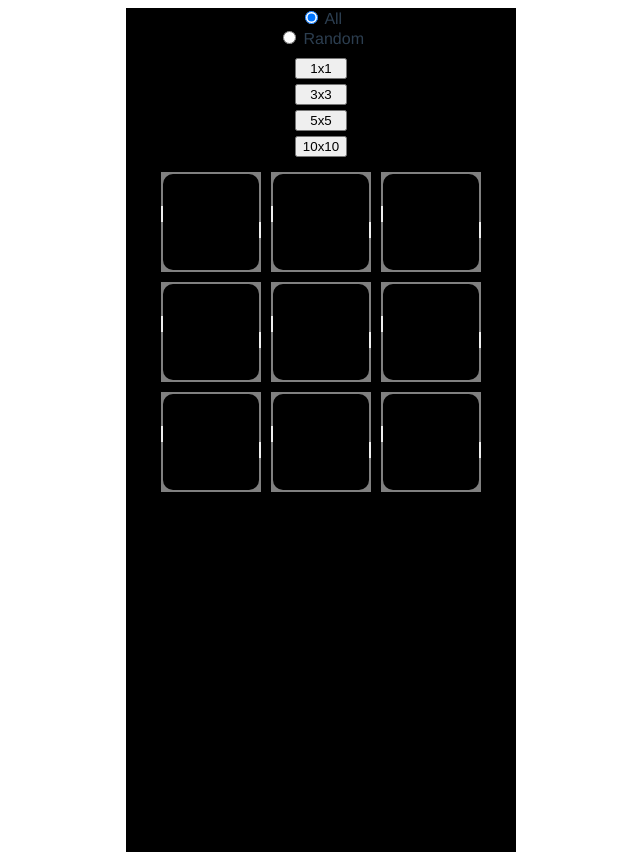
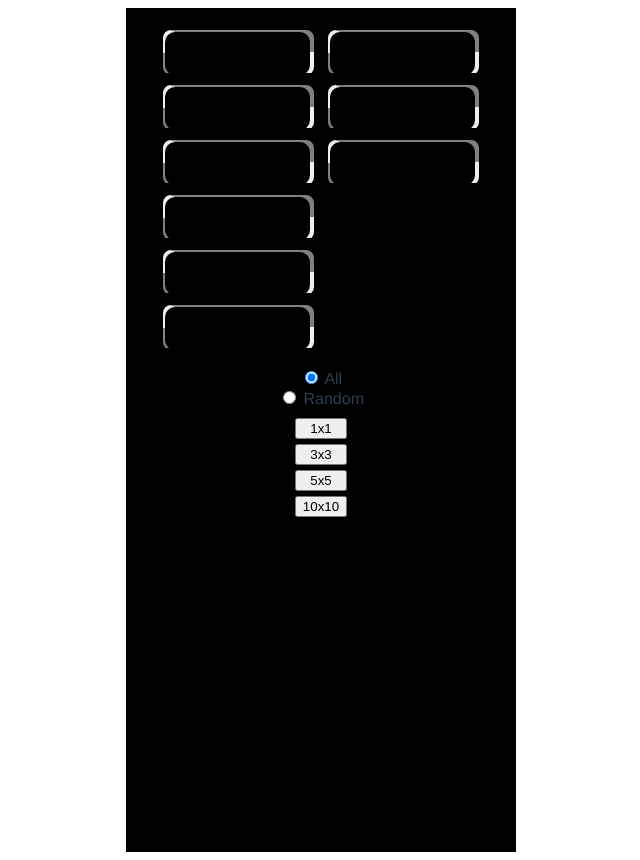
Before and after one commit to ShiuanRenLin/vue3AnimationSource, a Vue app: page / in a window 1280 px wide. Shown: the whole page, without its empty margins (319-959 px from the left). Built offline with nearby package versions, Linux system fonts and the light colour scheme.

Commit message:
調整按鈕格式

```diff
--- a/src/components/Grid.vue
+++ b/src/components/Grid.vue
@@ -1,5 +1,20 @@
 <template>
   <div class="grid-container">
+    <!-- 網格 -->
+    <div class="grid" :style="{ gridTemplateColumns: `repeat(auto-fill, minmax(${100 / gridSize}%, 1fr))` }">
+      <!-- 使用 grid-template-columns 和 grid-template-rows 來設置格子的排列 -->
+      <div v-for="rowIndex in rowCount" :key="'row-' + rowIndex" class="row">
+        <div v-for="cellIndex in columnCount" :key="'cell-' + cellIndex" class="cell">
+          <!-- 每個格子的內容，包含CSS動畫 -->
+          <div class="cell-content">
+            <!-- 應用動畫效果 -->
+            <div :class="['border', { 'animate': shouldDisplayCell(rowIndex, cellIndex) }]">
+              <div class="content"></div>
+            </div>
+          </div>
+        </div>
+      </div>
+    </div>
     <!-- 顯示模式切換按鈕 -->
     <div class="controls">
       <label>
@@ -17,21 +32,6 @@
       <button @click="setGridSize(3)">3x3</button>
       <button @click="setGridSize(5)">5x5</button>
       <button @click="setGridSize(10)">10x10</button>
-    </div>
-    <!-- 網格 -->
-    <div class="grid">
-      <!-- 使用 grid-template-columns 和 grid-template-rows 來設置格子的排列 -->
-      <div v-for="rowIndex in rowCount" :key="'row-' + rowIndex" class="row">
-        <div v-for="cellIndex in columnCount" :key="'cell-' + cellIndex" class="cell">
-          <!-- 每個格子的內容，包含CSS動畫 -->
-          <div class="cell-content">
-            <!-- 應用動畫效果 -->
-            <div :class="['border', { 'animate': shouldDisplayCell(rowIndex, cellIndex) }]">
-              <div class="content"></div>
-            </div>
-          </div>
-        </div>
-      </div>
     </div>
   </div>
 </template>
@@ -103,20 +103,29 @@ export default {
   flex-direction: column;
   align-items: center;
 }
+.controls {
+  margin-bottom: 10px;
+  display: flex;
+  flex-direction: column;
+}
+.controls button {
+  margin-bottom: 5px;
+}
 .grid {
   display: grid;
-  grid-template-columns: repeat(auto-fill, minmax(100px, 1fr)); /* 自動填充列，最小100px寬度 */
   gap: 10px; /* 格子之間的間隔 */
-  width: 320px; /* 調整整體網格的寬度 */
+  width: 320px; /* 固定整體網格的寬度 */
+  height: 320px; /* 固定整體網格的高度 */
+  margin: 20px 0; /* 上下留出20px的間距 */
 }
+
 .row {
   display: grid; /* 每行使用 grid 布局 */
-  grid-template-columns: repeat(auto-fill, minmax(100px, 1fr)); /* 自動填充列，最小100px寬度 */
   gap: 10px; /* 格子之間的間隔 */
 }
 .cell {
   width: 100%; /* 每個格子佔滿父容器寬度 */
-  height: 100px; /* 每個格子的高度 */
+  height: 100%; /* 每個格子的高度 */
   background-color: black; /* 背景色為黑色 */
   display: flex;
   justify-content: center;
@@ -141,12 +150,14 @@ export default {
 }
 
 .border {
-  width: 100%;
-  height: 100%;
+  width: 100%; /* 讓border元素充滿cell的寬度 */
+  height: 100%; /* 讓border元素充滿cell的高度 */
   margin: auto;
   position: relative;
   overflow: hidden;
   background: gray;
+  border: 2px solid black;
+  border-radius: 10px; /* 添加內部內容的圓角 */
 }
 .border.animate {
   background: gray
@@ -190,22 +201,16 @@ export default {
   }
 }
 
-.controls {
-  margin-bottom: 10px;
-  display: flex;
-  flex-direction: column;
-}
-.controls button {
-  margin-bottom: 5px;
-}
 @media (max-width: 768px) {
   .grid {
     width: 240px; /* 在小屏幕下調整整體網格的寬度 */
+    height: 240px; /* 在小屏幕下調整整體網格的高度 */
   }
 }
 @media (max-width: 480px) {
   .grid {
     width: 180px; /* 在更小屏幕下進一步調整整體網格的寬度 */
+    height: 180px; /* 在更小屏幕下進一步調整整體網格的高度 */
   }
 }
 </style>
```
